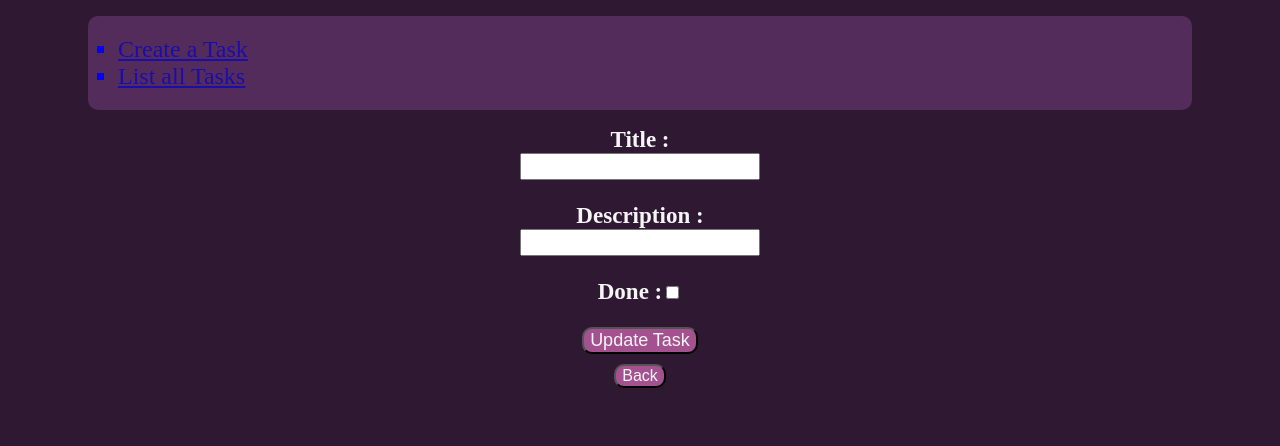
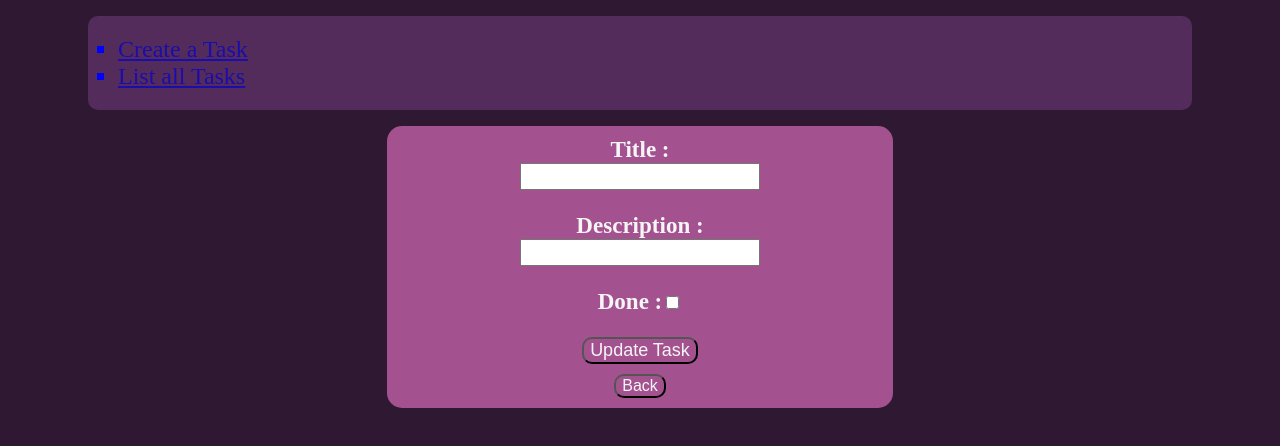
Before and after one commit to Guilbault2063074/ProjetReact, a React (Create React App) app in the folder projet/frontend/: page /UpdateTask/1 in a window 1280 px wide. Shown: the top 446 px of the page. Built offline with nearby package versions, Linux system fonts and the light colour scheme; no server answers.

Commit message:
réglé le bug de update task quand tu changes la taille de la fenetre

```diff
--- a/projet/frontend/src/UpdateTask.js
+++ b/projet/frontend/src/UpdateTask.js
@@ -44,6 +44,7 @@ function UpdateTask() {
     function handleBackClick() {navigate("/Tasks")}
 
     return(
+        <div style={{backgroundColor:"#a3528f", marginLeft:"30%",marginRight:"30%",padding:"10px", borderRadius:"15px", marginBottom:"10px"}}>
         <form onSubmit={onSubmit} >
         <b>
     <label htmlFor="Title" style={{color:"whitesmoke"}}>Title :</label>
@@ -66,6 +67,7 @@ function UpdateTask() {
     <button style={{color:"whitesmoke", backgroundColor:"#a3528f",borderRadius:"10px", marginTop:"10px", fontSize:"medium"}} onClick={handleBackClick}>Back</button>
     </b>
     </form>
+    </div>
     )
 }
 
```
